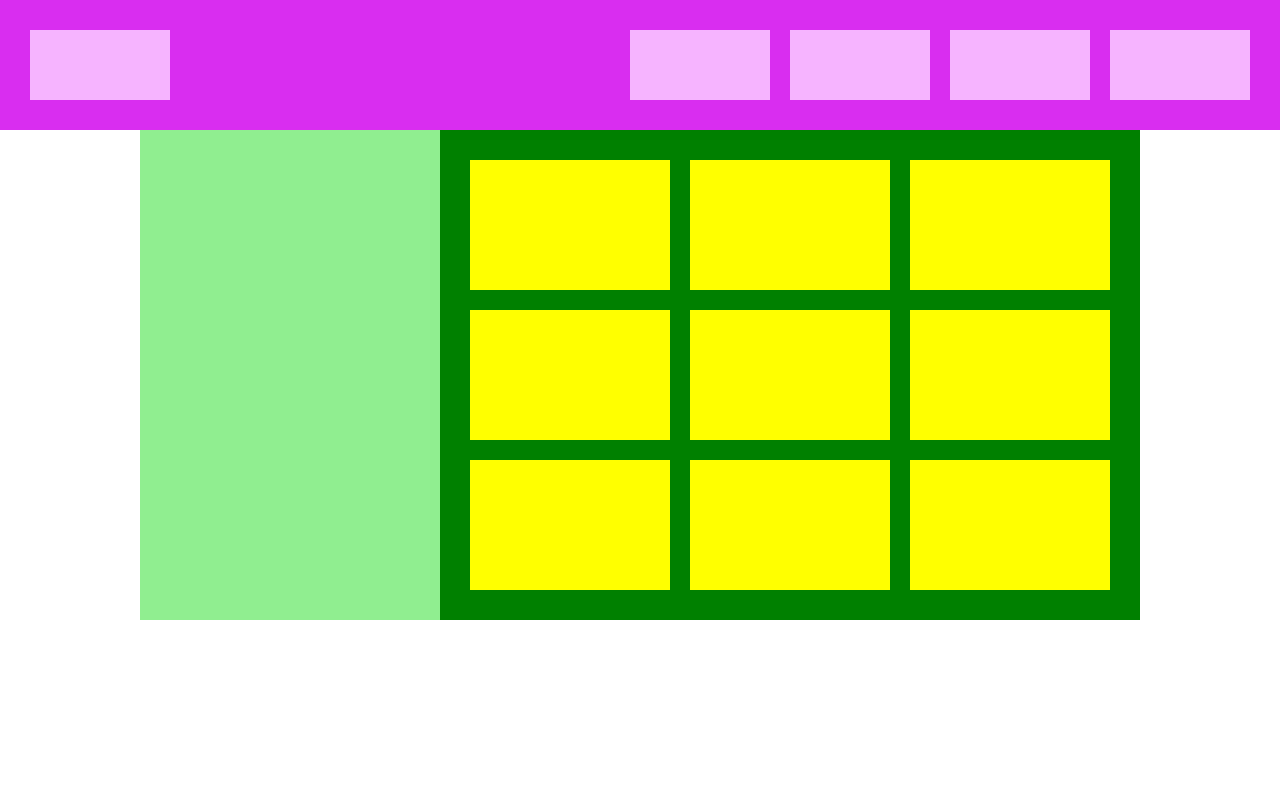
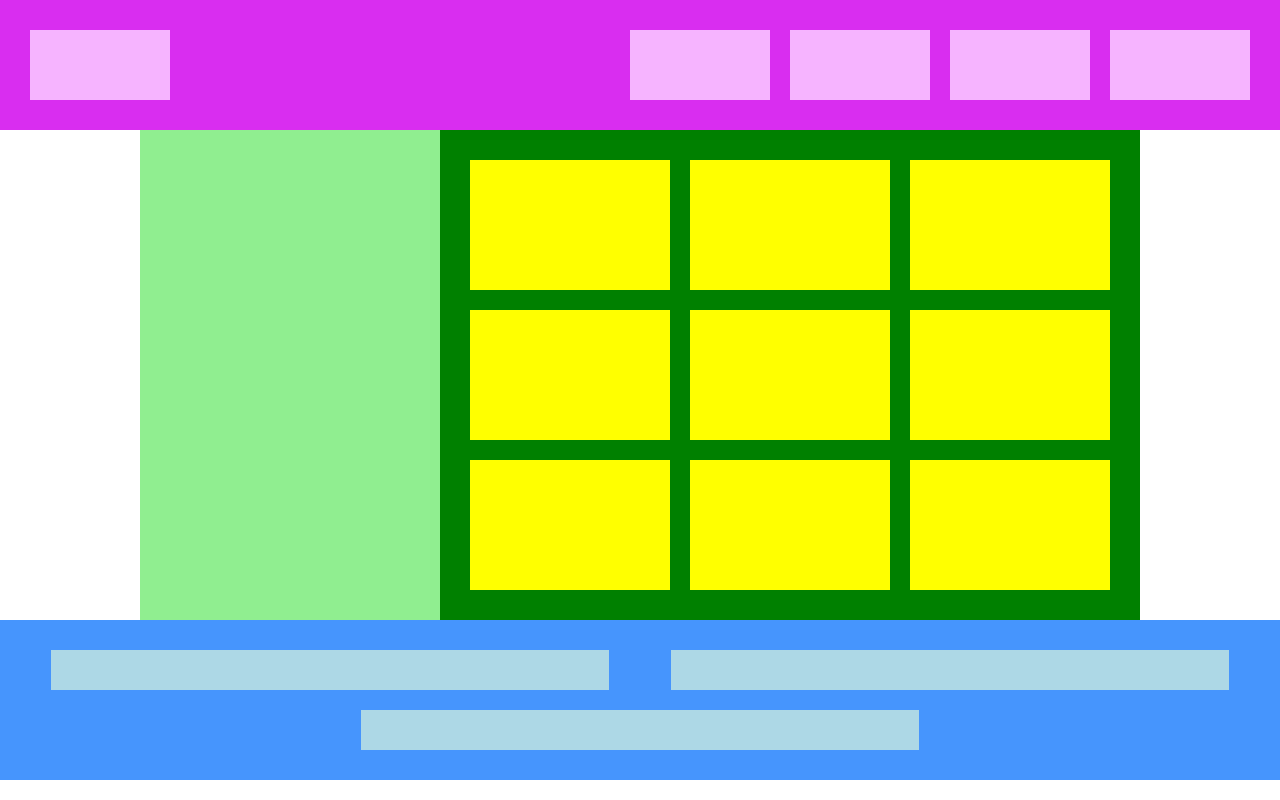
Before and after one commit to YutoSekiguchi-infratop/Flexbox, a plain HTML site: page index.html in a window 1280 px wide. Drawn offline with Linux system fonts and the light colour scheme.

Commit message:
[Add]footerの追加

```diff
--- a/index.html
+++ b/index.html
@@ -27,5 +27,10 @@
       <div class="box"></div>
     </div>
   </main>
+  <footer>
+    <div class="footer-box"></div>
+    <div class="footer-box"></div>
+    <div class="footer-box"></div>
+  </footer>
 </body>
 </html>
--- a/style.css
+++ b/style.css
@@ -46,3 +46,20 @@ main {
   height: 130px;
   margin: 10px;
 }
+
+footer {
+  width: 100%;
+  padding: 20px;
+  background-color: rgb(70, 149, 253);
+  display: flex;
+  justify-content: space-around;
+  flex-wrap: wrap;
+}
+
+.footer-box {
+  flex-basis: 45%;
+  max-width: 600px;
+  height: 40px;
+  margin: 10px;
+  background-color: lightblue;
+}
```
